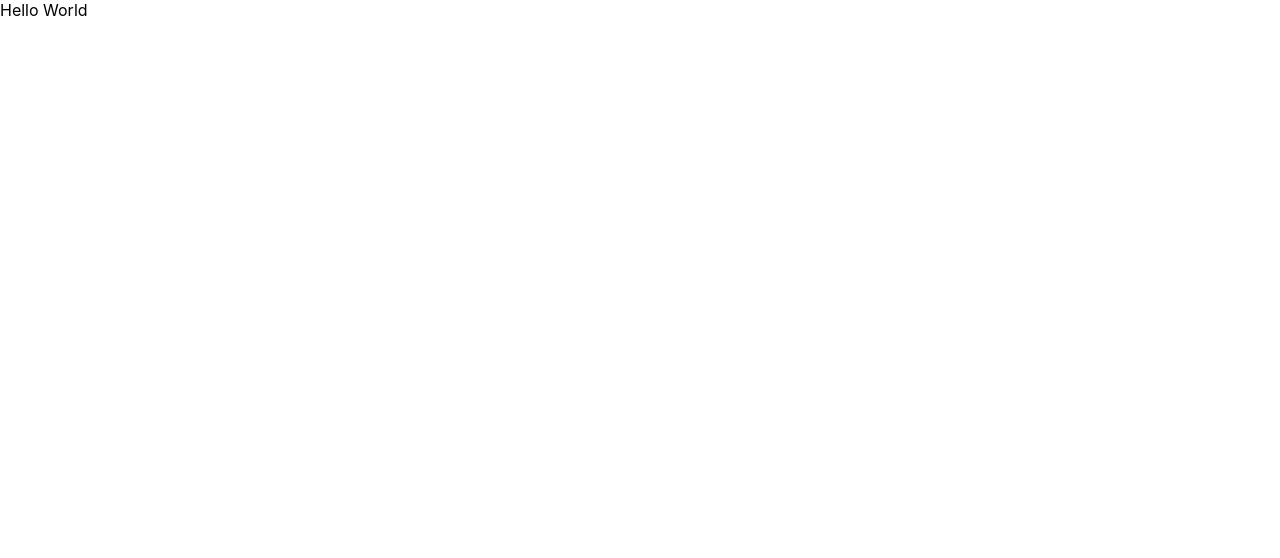
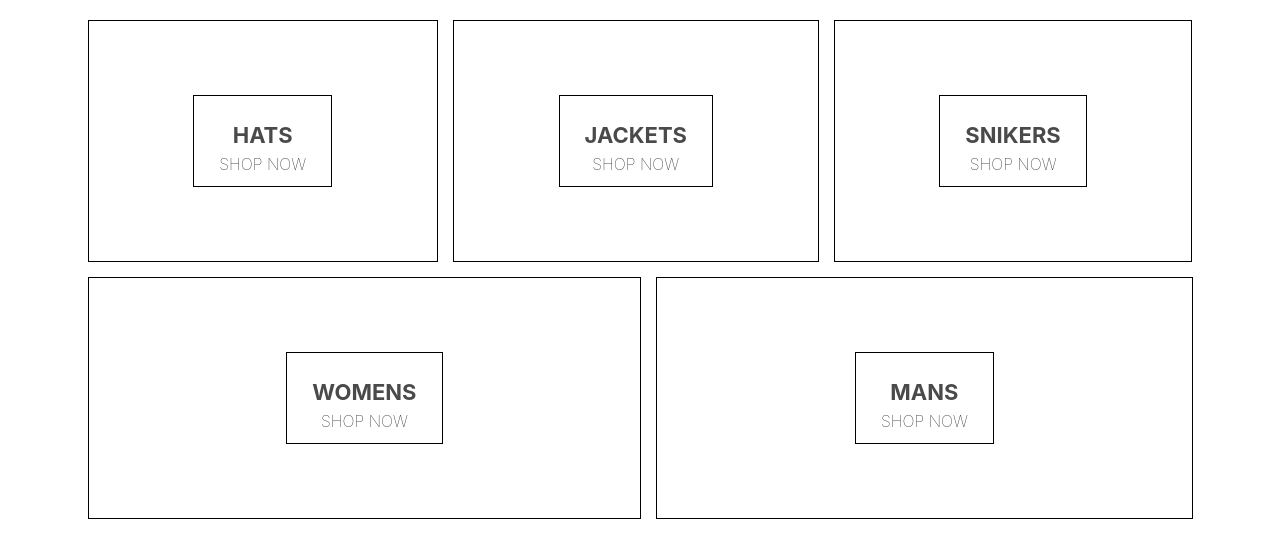
Before and after one commit to Hiro6634/crwn-clothing, a React (Create React App) app: page / in a window 1280 px wide. Shown: the top 558 px of the page. Built offline with nearby package versions, Linux system fonts and the light colour scheme.

Commit message:
67.E-commerce Homepage + SASS

```diff
--- a/package.json
+++ b/package.json
@@ -6,6 +6,7 @@
     "@testing-library/jest-dom": "^5.11.4",
     "@testing-library/react": "^11.1.0",
     "@testing-library/user-event": "^12.1.10",
+    "node-sass": "^5.0.0",
     "react": "^17.0.2",
     "react-dom": "^17.0.2",
     "react-scripts": "4.0.3",
--- a/src/App.js
+++ b/src/App.js
@@ -1,9 +1,11 @@
 import './App.css';
+
+import HomePage from './homepage.component';
 
 function App() {
   return (
     <div>
-      Hello World
+      <HomePage/>
     </div>
   );
 }
--- /dev/null
+++ b/src/homepage.component.jsx
@@ -0,0 +1,42 @@
+import React from 'react';
+
+import './homepage.styles.scss';
+
+const HomePage = () => (
+    <div className='homepage'>
+        <div className='directory-menu'>
+            <div className='menu-item'>
+                <div className='content'>
+                    <h1 className='title'>HATS</h1>
+                    <span className='subtitle'>SHOP NOW</span>
+                </div>
+            </div>
+            <div className='menu-item'>
+                <div className='content'>
+                    <h1 className='title'>JACKETS</h1>
+                    <span className='subtitle'>SHOP NOW</span>
+                </div>
+            </div>
+            <div className='menu-item'>
+                <div className='content'>
+                    <h1 className='title'>SNIKERS</h1>
+                    <span className='subtitle'>SHOP NOW</span>
+                </div>
+            </div>
+            <div className='menu-item'>
+                <div className='content'>
+                    <h1 className='title'>WOMENS</h1>
+                    <span className='subtitle'>SHOP NOW</span>
+                </div>
+            </div>
+            <div className='menu-item'>
+                <div className='content'>
+                    <h1 className='title'>MANS</h1>
+                    <span className='subtitle'>SHOP NOW</span>
+                </div>
+            </div>
+       </div>
+    </div>
+)
+
+export default HomePage;
--- /dev/null
+++ b/src/homepage.styles.scss
@@ -0,0 +1,54 @@
+.homepage{
+    display: flex;
+    flex-direction: column;
+    align-items: center;
+    padding: 20px 80px;
+}
+
+.directory-menu{
+    width: 100%;
+    display: flex;
+    flex-wrap: wrap;
+    justify-content: space-between;
+}
+
+.menu-item{
+    min-width: 30%;
+    height: 240px;
+    flex: 1 1 auto;
+    display: flex;
+    align-items: center;
+    justify-content: center;
+    border: 1px solid black;
+    margin: 0 7.5px 15px;
+
+    &:first-child{
+        margin-right: 7.5px;
+    }
+
+    &:last-child{
+        margin-left: 7.5px;
+    }
+
+    .content{
+        height: 90px;
+        padding: 0 25px;
+        display: flex;
+        flex-direction: column;
+        align-items: center;
+        justify-content: center;
+        border: 1px solid black;
+
+        .title{
+            font-weight: bold;
+            margin-bottom: 6px;
+            font-size: 22px;
+            color:#4a4a4a ;
+        }
+
+        .subtitle{
+            font-weight: lighter;
+            font-size: 16px;
+        }
+    }
+}
```
Also changed, not shown: 2 other files (tests, documents, lock files or other folders).
